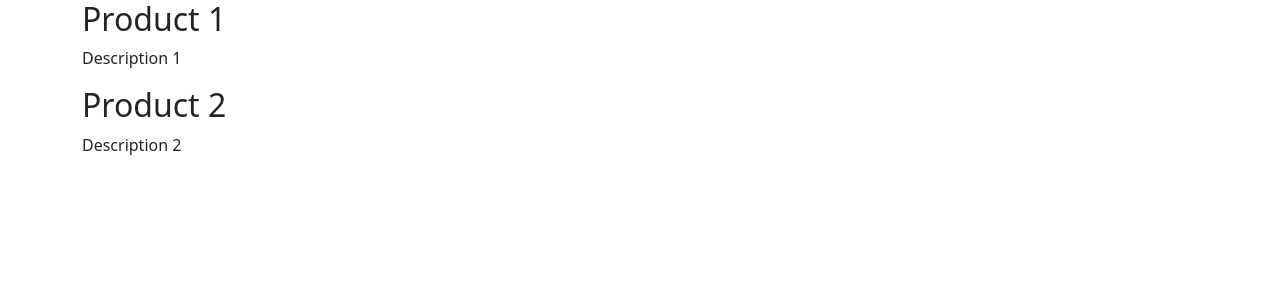
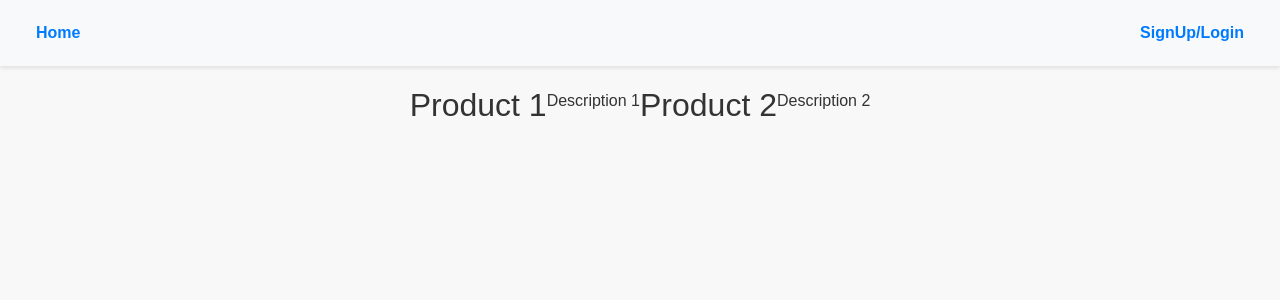
Before and after one commit to SaraArzideh/Preloved_Market_Project, a Flask app: page /view_products in a window 1280 px wide. Shown: the top 300 px of the page. Run offline with Flask 3, Linux system fonts and the light colour scheme.

Commit message:
headers added to the 2 html pages

```diff
--- a/static/styles.css
+++ b/static/styles.css
@@ -6,17 +6,22 @@
 
 .button {
     display: inline-block;
-    padding: 10px 20px;
+    padding: 10px 15px;
     font-size: 16px;
+    color: #a16daf;
+    background-color: #e67e22;
     color: #fff;
-    background-color: #966ed6;
     border: none;
-    border-radius: 5px;
+    border-radius: 3px;
     text-decoration: none;
+    cursor: pointer;
 }
 
 body {
     font-family: Arial, sans-serif;
+    background-color:#f8f8f8;
+    color: #333;
+    line-height: 1.6;
 }
 
 /* Navigation Bar Styles */
@@ -47,3 +52,75 @@
     display: block;
     margin: 0 auto 20px auto; /* top and bottom margin 0, left and right margin auto */
 }
+
+
+* {
+    margin: 0;
+    padding: 0;
+    box-sizing: border-box;
+}
+
+/* Style the header/navigation bar */
+.header {
+    background-color: #2c3e50;
+    color: #fff;
+    padding: 20px 0;
+    text-align: center;
+}
+
+/* Style for the navigation links */
+.nav-link {
+    color: #fff;
+    padding: 15px 20px;
+    text-decoration: none;
+    display: inline-block;
+}
+
+/* Change color on hover for navigation links */
+.nav-link:hover {
+    background-color: #34495e;
+}
+
+/* Style the main content area */
+.main-content {
+    padding: 20px;
+}
+
+/* Style for product cards */
+.card {
+    background-color: #fff;
+    margin: 20px;
+    padding: 20px;
+    border-radius: 5px;
+    box-shadow: 0 2px 4px rgba(0, 0, 0, 0.1);
+}
+
+/* Change color on hover for buttons */
+.btn:hover {
+    background-color: #d35400;
+}
+
+/* Style for the header */
+.header {
+    background-color: #f8f9fa; /* Light gray background */
+    padding: 12px 20px; /* Padding around the header */
+    box-shadow: 0 2px 4px rgba(0, 0, 0, 0.1); /* Shadow for 3D effect */
+    display: flex; /* Align the links in a row */
+    justify-content: space-between; /* Distribute space equally between the links */
+}
+
+/* Style for the links in the header */
+.header .nav-link {
+    color: #007bff; /* Blue color */
+    text-decoration: none; /* Remove underline */
+    font-weight: bold; /* Bold font */
+    padding: 8px 16px; /* Padding around the links */
+    border-radius: 4px; /* Rounded corners */
+    transition: background-color 0.3s ease; /* Smooth transition */
+}
+
+/* Change background color when hovering over the links */
+.header .nav-link:hover {
+    background-color: #007bff; /* Blue background */
+    color: white; /* White text */
+}
--- a/templates/index.html
+++ b/templates/index.html
@@ -7,7 +7,7 @@
         <!-- Adding Bootstrap CSS CDN -->
         <link href="https://maxcdn.bootstrapcdn.com/bootstrap/4.5.2/css/bootstrap.min.css" rel="stylesheet">
         <!-- Linking to the styles.CSS file -->
-        <link rel="stylesheet" href="/static/css/styles.css">
+        <link rel="stylesheet" href="/static/styles.css">
     </head>
 
     <body>
--- a/templates/signup_login.html
+++ b/templates/signup_login.html
@@ -7,7 +7,7 @@
         <!-- Include Bootstrap CSS from a CDN -->
         <link href="https://stackpath.bootstrapcdn.com/bootstrap/4.5.2/css/bootstrap.min.css" rel="stylesheet">
         <!-- Linking to the styles.CSS file -->
-        <link rel="stylesheet" href="/static/css/styles.css">
+        <link rel="stylesheet" href="/static/styles.css">
 </head>
 <body>
         <div class="container mt-5">
--- a/templates/view_products.html
+++ b/templates/view_products.html
@@ -7,9 +7,14 @@
     <!-- Adding Bootstrap CSS for styling -->
     <link href="https://cdn.jsdelivr.net/npm/bootstrap@5.3.0-alpha1/dist/css/bootstrap.min.css" rel="stylesheet" integrity="sha384-KyZXEAg3QhqLMpG8r+Knujsl5+z0I5t9z5lFf5r5l5u5z5F5w5f5Oj04meM1a7xj" crossorigin="anonymous">
     <!-- Linking to the styles.CSS file -->
-    <link rel="stylesheet" href="/static/css/styles.css">
+    <link rel="stylesheet" href="/static/styles.css">
 </head>
 <body>
+    <div class="header">
+        <a href="/" class="nav-link">Home</a>
+        <a href="/signup_login.html" class="nav-link">SignUp/Login</a>
+    </div>
+    <div class="main-content">
         <div class="container">
             <!-- Loop through the products and display them -->
             {% for product in products %}
@@ -20,5 +25,6 @@
                 </div>
             {% endfor %}
         </div>
+    </div>
 </body>
 </html>
```
Also changed, not shown: templates/buy_sell.html (+8 -1 lines). Lines whose indentation alone changed are shown as unchanged.
